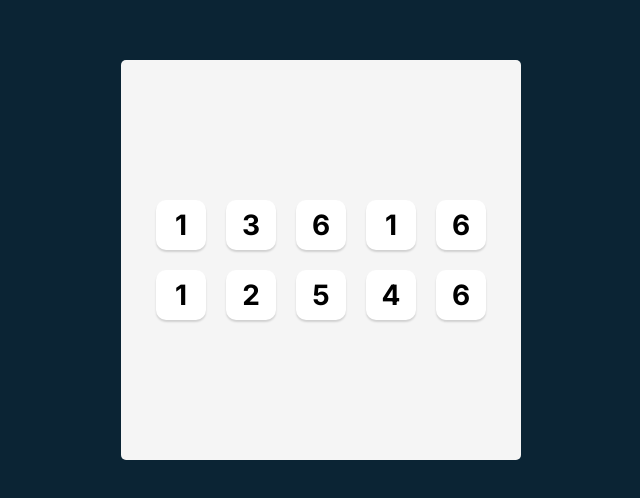
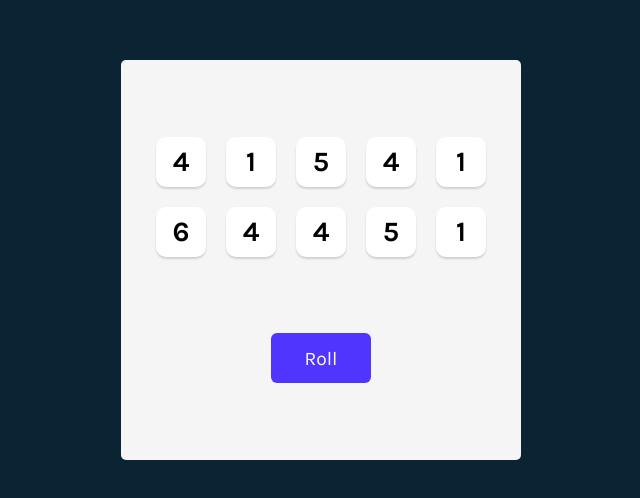
Before and after one commit to HacheGe60/tenzies, a React (Vite) app: page / in a window 1280 px wide. Shown: the part 140-638 px from the top of the page, without its empty margins (319-959 px from the left). Built offline with nearby package versions, Linux system fonts and the light colour scheme.

Commit message:
Update the array of numbers in state to be an array of objects instead. Each object should look like: { value: <random number>, isHeld: false }

```diff
--- a/App.jsx
+++ b/App.jsx
@@ -5,18 +5,24 @@ export default function App() {
   const [dice, setDice] = useState(generateAllNewDice());
 
   function generateAllNewDice() {
-    return new Array(10)
-      .fill(0)
-      .map(() => Math.ceil(Math.random() * 6));
+    return Array.from({ length: 10 }, () => ({
+      value: Math.ceil(Math.random() * 6),
+      isHeld: false
+    }));
   }
 
-  const diceElements = dice.map(num => <Die value={num} />);
+  const diceElements = dice.map(die => <Die value={die.value} isHeld={die.isHeld} />);
+
+  function rollDice() {
+    setDice(generateAllNewDice());
+  }
 
   return (
     <main>
       <div className="dice-container">
         {diceElements}
       </div>
+      <button className="roll-dice" onClick={rollDice}>Roll</button>
     </main>
   );
 }
--- a/Die.jsx
+++ b/Die.jsx
@@ -1,4 +1,4 @@
-export default function Die({ value }) {
+export default function Die({ value, isHeld }) {
   return (
     <button>{value}</button>
   );
--- a/index.css
+++ b/index.css
@@ -3,6 +3,7 @@
 }
 
 body {
+  font-family: Karla, sans-serif;
   margin: 0;
   background-color: #0B2434;
   padding: 20px;
@@ -26,7 +27,7 @@ main {
   border-radius: 5px;
   display: flex;
   flex-direction: column;
-  justify-content: center;
+  justify-content: space-evenly;
   align-items: center;
 }
 
@@ -36,6 +37,11 @@ main {
   gap: 20px;
 }
 
+button {
+  font-family: Karla, sans-serif;
+  cursor: pointer;
+}
+
 .dice-container button {
   height: 50px;
   width: 50px;
@@ -43,8 +49,16 @@ main {
   border-radius: 10px;
   border: none;
   background-color: white;
-  font-family: Inter, sans-serif;
   font-size: 1.75rem;
   font-weight: bold;
-  cursor: pointer;
 }
+
+button.roll-dice {
+  height: 50px;
+  width: 100px;
+  border: none;
+  border-radius: 6px;
+  background-color: #5035FF;
+  color: white;
+  font-size: 1.2rem;
+}
--- a/index.html
+++ b/index.html
@@ -7,8 +7,7 @@
     <title>Tenzies</title>
     <link rel="preconnect" href="https://fonts.googleapis.com">
     <link rel="preconnect" href="https://fonts.gstatic.com" crossorigin>
-    <link
-      href="https://fonts.googleapis.com/css2?family=Inter:ital,opsz,wght@0,14..32,100..900;1,14..32,100..900&display=swap"
+    <link href="https://fonts.googleapis.com/css2?family=Karla:ital,wght@0,200..800;1,200..800&display=swap"
       rel="stylesheet">
     <link rel="stylesheet" href="/index.css">
   </head>
```
